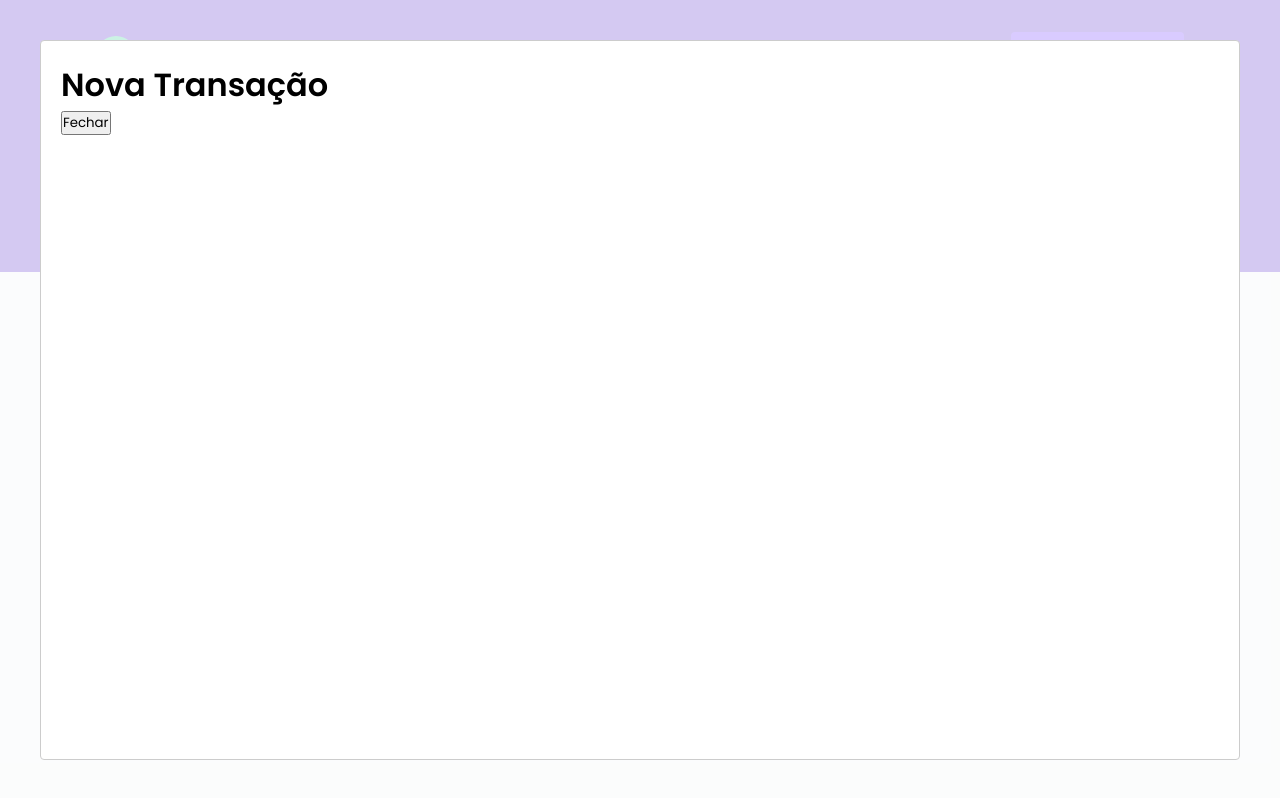
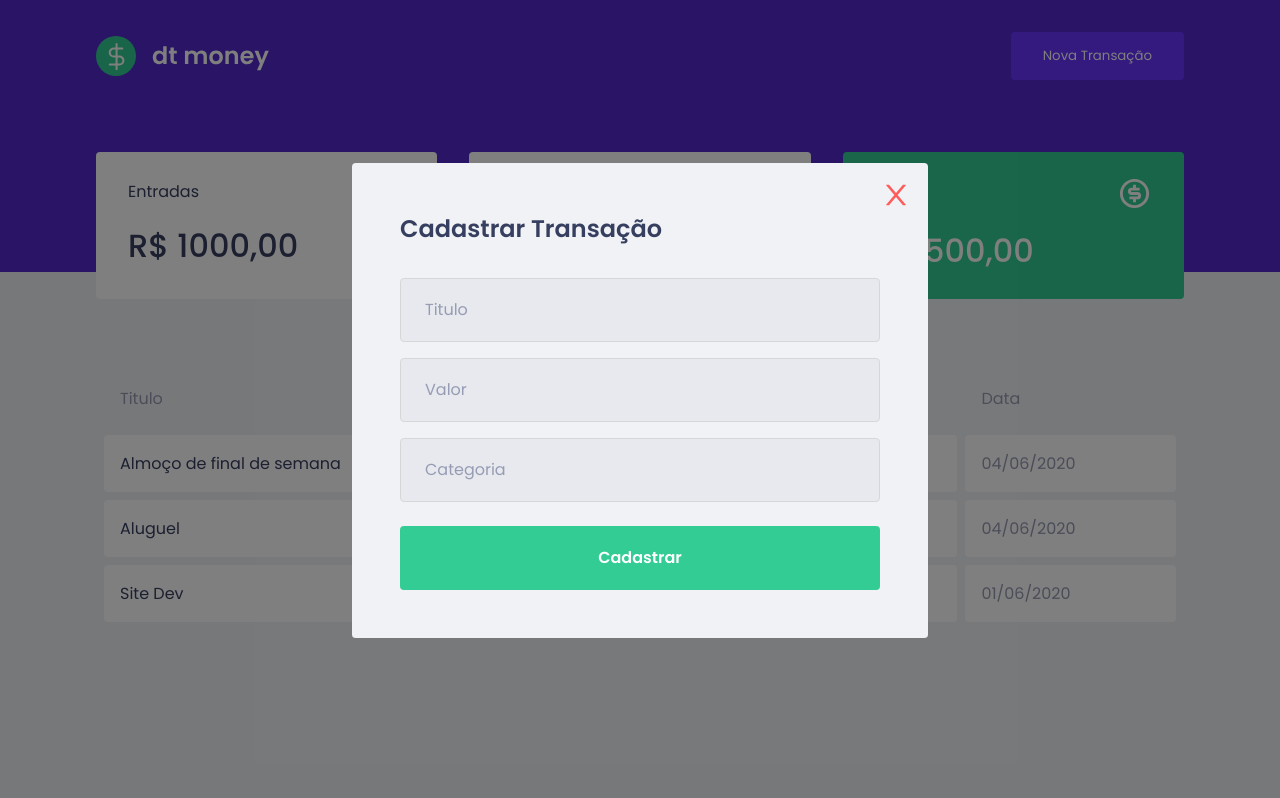
Before and after one commit to israelcena/ismoney, a React (Create React App) app: page / in a window 1280 px wide. Both pictures are taken after a click on the button "Nova Transação". Built offline with nearby package versions, Linux system fonts and the light colour scheme; no server answers; a web font is replaced by a local one; what miragejs would draw is missing.

Commit message:
add elements and styles in react modal

```diff
--- a/src/components/TransactionsModal/index.tsx
+++ b/src/components/TransactionsModal/index.tsx
@@ -1,4 +1,6 @@
 import Modal from "react-modal";
+import { AiOutlineClose } from "react-icons/ai";
+import { Container } from "./styles";
 
 Modal.setAppElement("#root");
 
@@ -12,11 +14,25 @@ export function TransactionsModal({
 	onRequestClose,
 }: TransactionsModalProps) {
 	return (
-		<Modal isOpen={isOpen} onRequestClose={onRequestClose}>
-			<h1>Nova Transação</h1>
-			<button type="button" onClick={onRequestClose}>
-				Fechar
-			</button>
+		<Modal
+			isOpen={isOpen}
+			onRequestClose={onRequestClose}
+			overlayClassName="react-modal-overlay"
+			className="react-modal-content"
+		>
+			<Container>
+				<AiOutlineClose onClick={onRequestClose} className="closeButton" />
+				<h2>Cadastrar Transação</h2>
+				<input type="text" name="title" id="title" placeholder="Titulo" />
+				<input type="number" name="value" id="value" placeholder="Valor" />
+				<input
+					type="text"
+					name="category"
+					id="category"
+					placeholder="Categoria"
+				/>
+				<button type="submit">Cadastrar</button>
+			</Container>
 		</Modal>
 	);
 }
--- a/src/components/TransactionsModal/styles.ts
+++ b/src/components/TransactionsModal/styles.ts
@@ -1,5 +1,54 @@
 import styled from "styled-components";
 
-export const Container = styled.div`
+export const Container = styled.form`
+  h2 {
+    color: var(--text-title);
+    font-size: 1.5rem;
+    margin-bottom: 2rem;
+  }
 
+  input {
+    width: 100%;
+    padding: 0 1.5rem;
+    height: 4rem;
+    border: 1px solid #d7d7d7;
+    border-radius: 0.25rem;
+    background: #e7e9ee;
+    font-weight: 400;
+    font-size: 1rem;
+
+    &:active {
+      outline: 1px solid greenyellow;
+    }
+
+    &:focus {
+      outline: 1px solid var(--secondary);
+    }
+
+    &::placeholder {
+      color: var(--text-body);
+    }
+
+    & + input {
+      margin-top: 1rem;
+    }
+  }
+
+  button[type="submit"] {
+    width: 100%;
+    padding: 0 1.5rem;
+    height: 4rem;
+    background: var(--tertiary);
+    color: white;
+    border-radius: 0.25rem;
+    border: none;
+    font-size: 1rem;
+    margin-top: 1.5rem;
+    font-weight: 600;
+    transition: filter 0.2s;
+
+    &:hover {
+      filter: brightness(97%);
+    }
+  }
 `;
--- a/src/styles/global.ts
+++ b/src/styles/global.ts
@@ -54,4 +54,41 @@ button {
   opacity: 0.6;
   cursor: not-allowed;
 }
+
+.closeButton {
+  position: absolute;
+  top: 1rem;
+  right: 1rem;
+  width: 2rem;
+  height: 2rem;
+  color: var(--primary);
+  cursor: pointer;
+  transition: filter 0.2s;
+
+  &:hover {
+    filter: brightness(80%);
+  }
+}
+
+.react-modal-overlay{
+  background: rgba(0,0,0, 0.5);
+  position: fixed;
+  top: 0;
+  bottom: 0;
+  right: 0;
+  left: 0;
+
+  display: flex;
+  align-items: center;
+  justify-content: center;
+}
+
+.react-modal-content {
+  width: 100%;
+  max-width: 576px;
+  background: var(--background);
+  padding: 3rem;
+  position: relative;
+  border-radius: 0.24rem;
+}
 `
```
